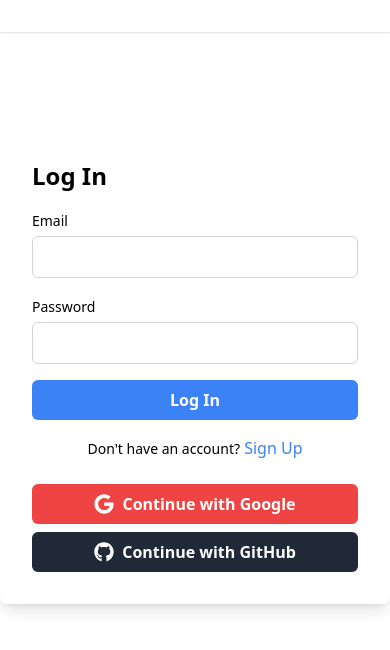
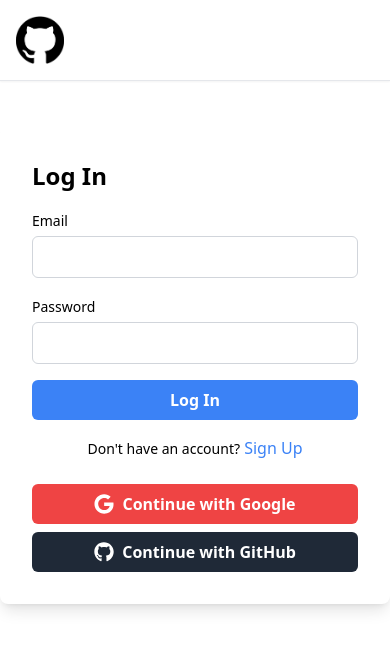
Before and after one commit to CarlosAlbertoR/GHRepositories, a React (Create React App) app: page / in a window 390 px wide. Shown: the top 650 px of the page. Built offline with nearby package versions, Linux system fonts and the light colour scheme; no server answers.

Commit message:
🐛 navbar menu mobile

```diff
--- a/src/components/Navbar.tsx
+++ b/src/components/Navbar.tsx
@@ -19,7 +19,7 @@
             <img
               onClick={() => navigate("/home")}
               alt="logo"
-              className="hidden md:block cursor-pointer w-12"
+              className="cursor-pointer w-12"
               src={logo}
             />
             {currentUser && <UserMenu currentUser={currentUser} />}
```
